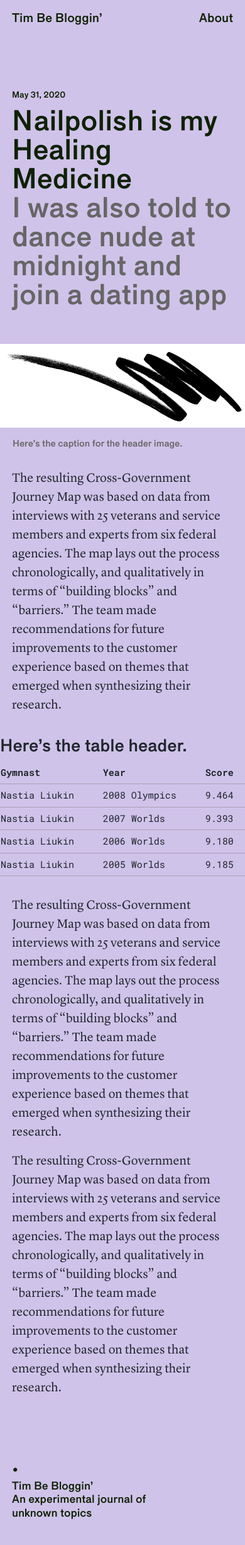
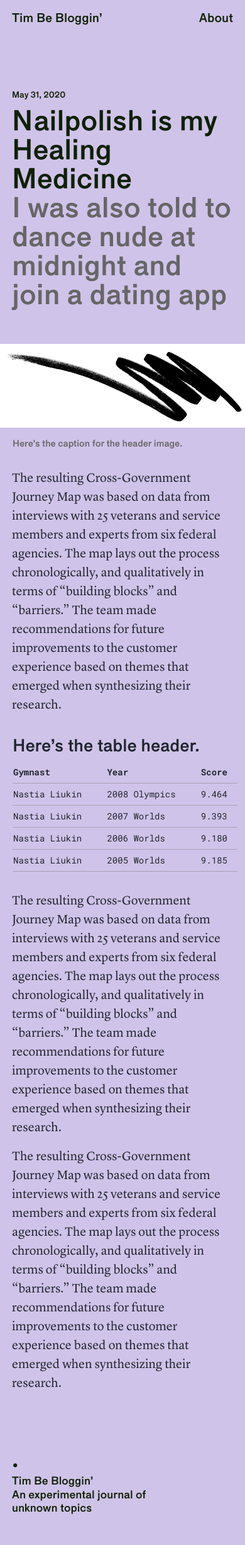
Before and after one commit to timtimtimtimofficial/composition-deduction, a Jekyll site: the page built from _posts/2020-05-31-nailpolish-medicine.html, in a window 390 px wide. Shown: the whole page at 63% size. Built offline with Jekyll 4.4.1, drawn with Linux system fonts in a browser that asks for light colours.

Commit message:
fix table padding

```diff
--- a/_includes/template_full-width-table.html
+++ b/_includes/template_full-width-table.html
@@ -1,7 +1,7 @@
   </div>
 </div>
 <div class="row">
-  <div class="col-12 px-0 pt-md-4 pt-2 pb-md-4 pb-2 post-body">
+  <div class="col-12 px-3 px-lg-0 pt-md-4 pt-2 pb-md-4 pb-2 post-body">
     <h2>
       Here’s the table header.
     </h2>
--- a/_posts/2020-05-31-nailpolish-medicine.html
+++ b/_posts/2020-05-31-nailpolish-medicine.html
@@ -15,10 +15,10 @@ img-01-caption: Here’s the caption for the header image.
   The resulting Cross-Government Journey Map was based on data from interviews with 25 veterans and service members and experts from six federal agencies. The map lays out the process chronologically, and qualitatively in terms of “building blocks” and “barriers.” The team made recommendations for future improvements to the customer experience based on themes that emerged when synthesizing their research.
 </p>
 
-</div>
+  </div>
 </div>
 <div class="row">
-  <div class="col-12 px-0 pt-md-4 pt-2 pb-md-4 pb-2 post-body">
+  <div class="col-12 px-3 px-lg-0 mx-1 mx-lg-0 pt-md-4 pt-2 pb-md-4 pb-2 post-body">
     <h2>
       Here’s the table header.
     </h2>
@@ -53,7 +53,7 @@ img-01-caption: Here’s the caption for the header image.
   </div>
 </div>
 <div class="row mx-1">
-<div class="col-12 col-md-10 offset-md-1 offset-lg-2 col-lg-8 mt-4 pl-lg-3 pb-2 pb-lg-2 px-0 post-body">
+  <div class="col-12 col-md-10 offset-md-1 offset-lg-2 col-lg-8 mt-4 pl-lg-3 pb-2 pb-lg-2 px-0 post-body">
 
 
 <p>
--- a/assets/_sass/site.scss
+++ b/assets/_sass/site.scss
@@ -189,6 +189,9 @@
 .post-body table {
   @include monospace();
   font-size: 15px;
+  @media only screen and (max-width: 992px) {
+    font-size: 14px;
+  }
 }
 
 .post-table-lg {
```
Also changed, not shown: 3 other files.
